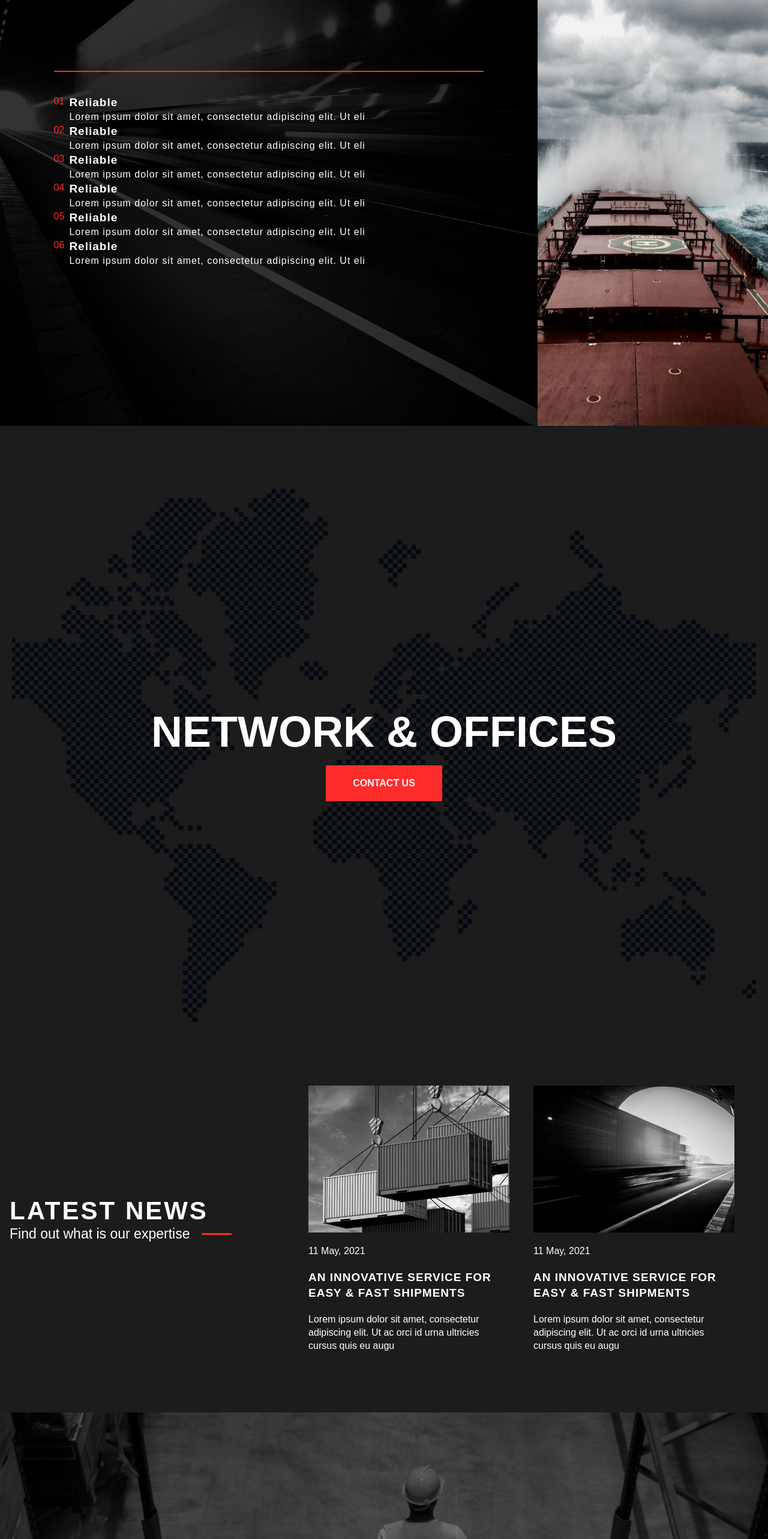
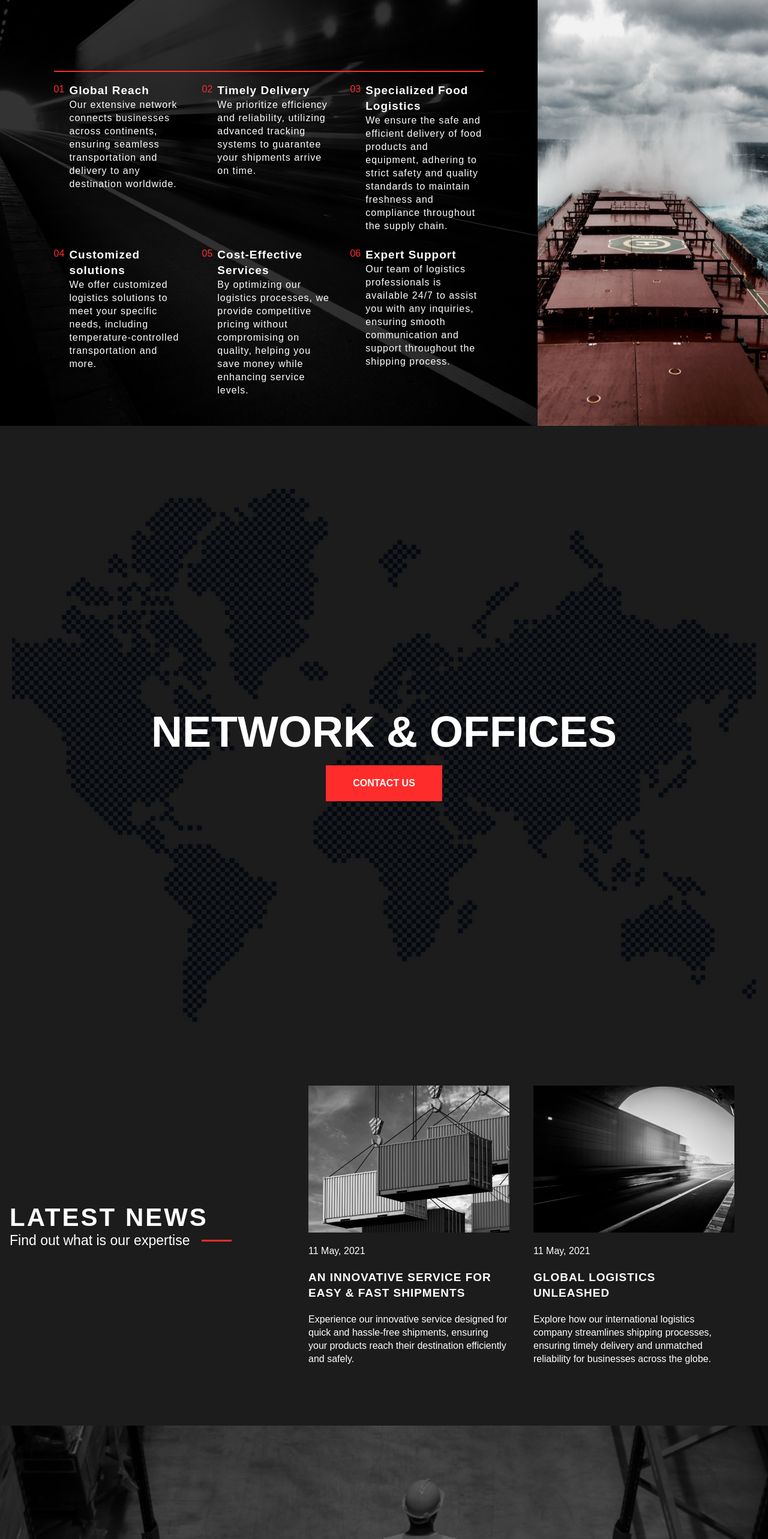
Before and after one commit to Shirobokov-aa/landing-diegooffcorp.com, a Next.js app in the folder main/: page / in a window 1280 px wide. Shown: the part 1160-3726 px from the top of the page at 60% size. Built offline with nearby package versions, Linux system fonts and the light colour scheme.

Commit message:
fix: content

```diff
--- a/main/src/app/about/page.tsx
+++ b/main/src/app/about/page.tsx
@@ -27,9 +27,6 @@ export default function Home() {
         <div className="max-w-[1440px] mx-auto px-5">
           <div className="flex lg:flex-row flex-col ">
             <div className="lg:max-w-[50%] w-full">
-              <div className="font-[work_sans,_sans-serif] text-[16px] leading-[22px]">
-                Doloremque laudantium, totam rem aperiam, eaque ipsa
-              </div>
               <ul>
                 <li className="flex items-center text-[#ffffff] font-[Syne] text-[15px] tracking-[1.7px] font-bold p-2">
                   <span className="w-[10px] h-[10px] top-[8px] rounded-[25px] bg-[#FF2C2C] mr-2"></span>
@@ -56,23 +53,23 @@ export default function Home() {
             <div className="lg:max-w-[50%] w-full">
               <div>
                 <p className="font-[work_sans,_sans-serif] text-[16px] leading-[22px]">
-                  Sed ut perspiciatis unde omnis iste natus error sit voluptatem
-                  accusantium doloremque laudantium, totam rem aperiam, eaque
-                  ipsa quae ab illo inventore veritatis et quasi architecto
-                  beatae vitae dicta sunt explicabo. Nemo enim ipsam voluptatem
-                  quia voluptas sit aspernatur aut odit aut fugit, sed quia
-                  consequuntur magni dolores eos qui ratione voluptatem sequi
-                  nesciunt. Neque porro quisquam est, qui dolorem ipsum quia
-                  dolor sit amet, consectetur, adipisci velit, sed quia non
-                  numquam eius modi tempora incidunt ut labore et dolore magnam
-                  aliquam quaerat voluptatem. Ut enim ad minima veniam, quis
-                  nostrum exercitationem ullam corporis suscipit laboriosam,
-                  nisi ut aliquid ex ea commodi consequatur?
-                </p>
-                <p className="font-[work_sans,_sans-serif] text-[16px] leading-[22px] pt-6">
-                  Quis autem vel eum iure reprehenderit qui adipisci velit, sed
-                  quia non numquam eius modi tempora incidunt ut labore et
-                  dolore magnam aliquam quaerat voluptatem.
+                  At our international logistics company, we pride ourselves on
+                  providing comprehensive services that encompass every aspect
+                  of the shipping process. Our expert packaging solutions ensure
+                  that your products are secured and protected for transit,
+                  minimizing the risk of damage. We also specialize in handling,
+                  employing skilled personnel and advanced equipment to ensure
+                  your goods are managed with utmost care throughout the
+                  shipping journey. Our efficient transportation services
+                  guarantee timely delivery across global destinations,
+                  leveraging a robust network of transportation modes. To
+                  further safeguard your shipments, we offer marine insurance,
+                  providing peace of mind against unforeseen events at sea.
+                  Additionally, our experienced team handles custom brokerage,
+                  streamlining the import and export processes to ensure
+                  compliance with international regulations. Together, these
+                  services make us a trusted partner in global logistics,
+                  committed to delivering excellence at every stage.
                 </p>
               </div>
             </div>
@@ -93,30 +90,33 @@ export default function Home() {
               <div className="flex">
                 <div className="text-[#ff2c2c]">01</div>
                 <div className="pl-2 font-[syne,_sans-serif] text-[19px] leading-[26px] not-italic tracking-[1px]">
-                  <span className="font-bold">Reliable</span>
+                  <span className="font-bold">Global Reach</span>
                   <div className="font-[work_sans,_sans-serif] text-[16px] leading-[22px]">
-                    Lorem ipsum dolor sit amet, consectetur adipiscing elit. Ut
-                    eli
+                    Our extensive network connects businesses across continents,
+                    ensuring seamless transportation and delivery to any
+                    destination worldwide.
                   </div>
                 </div>
               </div>
               <div className="flex py-4">
                 <div className="text-[#ff2c2c]">02</div>
                 <div className="pl-2 font-[syne,_sans-serif] text-[19px] leading-[26px] not-italic tracking-[1px]">
-                  <span className="font-bold">Reliable</span>
+                  <span className="font-bold">Timely Delivery</span>
                   <div className="font-[work_sans,_sans-serif] text-[16px] leading-[22px]">
-                    Lorem ipsum dolor sit amet, consectetur adipiscing elit. Ut
-                    eli
+                    We prioritize efficiency and reliability, utilizing advanced
+                    tracking systems to guarantee your shipments arrive on time.
                   </div>
                 </div>
               </div>
               <div className="flex">
                 <div className="text-[#ff2c2c]">03</div>
                 <div className="pl-2 font-[syne,_sans-serif] text-[19px] leading-[26px] not-italic tracking-[1px]">
-                  <span className="font-bold">Reliable</span>
+                  <span className="font-bold">Specialized Food Logistics</span>
                   <div className="font-[work_sans,_sans-serif] text-[16px] leading-[22px]">
-                    Lorem ipsum dolor sit amet, consectetur adipiscing elit. Ut
-                    eli
+                    We ensure the safe and efficient delivery of food products
+                    and equipment, adhering to strict safety and quality
+                    standards to maintain freshness and compliance throughout
+                    the supply chain.
                   </div>
                 </div>
               </div>
@@ -147,32 +147,35 @@ export default function Home() {
             </div>
             <div className="lg:max-w-[50%] w-full lg:pl-10 pl-0 lg:pt-0 pt-10">
               <div className="flex">
-                <div className="text-[#ff2c2c]">01</div>
+                <div className="text-[#ff2c2c]">04</div>
                 <div className="pl-2 font-[syne,_sans-serif] text-[19px] leading-[26px] not-italic tracking-[1px]">
-                  <span className="font-bold">Reliable</span>
+                  <span className="font-bold">Customized solutions</span>
                   <div className="font-[work_sans,_sans-serif] text-[16px] leading-[22px]">
-                    Lorem ipsum dolor sit amet, consectetur adipiscing elit. Ut
-                    eli
+                    We offer customized logistics solutions to meet your
+                    specific needs, including temperature-controlled
+                    transportation and more.
                   </div>
                 </div>
               </div>
               <div className="flex py-4">
-                <div className="text-[#ff2c2c]">02</div>
+                <div className="text-[#ff2c2c]">05</div>
                 <div className="pl-2 font-[syne,_sans-serif] text-[19px] leading-[26px] not-italic tracking-[1px]">
-                  <span className="font-bold">Reliable</span>
+                  <span className="font-bold">Cost-Effective Services</span>
                   <div className="font-[work_sans,_sans-serif] text-[16px] leading-[22px]">
-                    Lorem ipsum dolor sit amet, consectetur adipiscing elit. Ut
-                    eli
+                    By optimizing our logistics processes, we provide
+                    competitive pricing without compromising on quality, helping
+                    you save money while enhancing service levels.
                   </div>
                 </div>
               </div>
               <div className="flex">
-                <div className="text-[#ff2c2c]">03</div>
+                <div className="text-[#ff2c2c]">06</div>
                 <div className="pl-2 font-[syne,_sans-serif] text-[19px] leading-[26px] not-italic tracking-[1px]">
-                  <span className="font-bold">Reliable</span>
+                  <span className="font-bold">Expert Support</span>
                   <div className="font-[work_sans,_sans-serif] text-[16px] leading-[22px]">
-                    Lorem ipsum dolor sit amet, consectetur adipiscing elit. Ut
-                    eli
+                    Our team of logistics professionals is available 24/7 to
+                    assist you with any inquiries, ensuring smooth communication
+                    and support throughout the shipping process.
                   </div>
                 </div>
               </div>
--- a/main/src/app/news/page.tsx
+++ b/main/src/app/news/page.tsx
@@ -24,7 +24,7 @@ export default function Home() {
           <div className="lg:max-w-[33%] w-full mr-10 group">
             <div>
               <Image
-                src="/img/news-1.jpg"
+                src="/img/news-3.jpg"
                 alt="news"
                 width={500}
                 height={300}
@@ -38,8 +38,10 @@ export default function Home() {
               SkyCargo marks key freighter anniversaries
             </div>
             <div className="font-[work_sans,_sans-serif] text-[16px] leading-[22px] mt-[20px]">
-              Lorem ipsum dolor sit amet, consectetur adipiscing elit. Ut ac
-              orci id urna ultricies cursus quis eu augu
+              SkyCargo celebrates significant milestones in its freighter
+              operations, showcasing its commitment to enhancing global
+              logistics and providing reliable air cargo solutions for customers
+              worldwide.
             </div>
           </div>
           <div className="lg:max-w-[33%] lg:pt-0 pt-10 w-full mr-10 group">
@@ -56,17 +58,18 @@ export default function Home() {
               11 May, 2021
             </div>
             <div className="font-[syne,_sans-serif] text-[19px] leading-[26px] font-bold tracking-[1px] uppercase group-hover:text-[#ff2c2c] transition-all duration-300">
-              Transportation coordinated by qualified staff
+              Global logistics unleashed
             </div>
             <div className="font-[work_sans,_sans-serif] text-[16px] leading-[22px] mt-[20px]">
-              Lorem ipsum dolor sit amet, consectetur adipiscing elit. Ut ac
-              orci id urna ultricies cursus quis eu augu
+              Explore how our international logistics company streamlines
+              shipping processes, ensuring timely delivery and unmatched
+              reliability for businesses across the globe.
             </div>
           </div>
           <div className="lg:max-w-[33%] lg:pt-0 pt-10 w-full mr-10 group">
             <div>
               <Image
-                src="/img/news-3.jpg"
+                src="/img/news-1.jpg"
                 alt="news"
                 width={500}
                 height={300}
@@ -80,8 +83,9 @@ export default function Home() {
               An innovative service for easy & Fast shipments
             </div>
             <div className="font-[work_sans,_sans-serif] text-[16px] leading-[22px] mt-[20px]">
-              Lorem ipsum dolor sit amet, consectetur adipiscing elit. Ut ac
-              orci id urna ultricies cursus quis eu augu
+              Experience our innovative service designed for quick and
+              hassle-free shipments, ensuring your products reach their
+              destination efficiently and safely.
             </div>
           </div>
         </div>
@@ -102,11 +106,13 @@ export default function Home() {
                   11 May, 2021
                 </div>
                 <div className="font-[syne,_sans-serif] text-[19px] leading-[26px] font-bold tracking-[1px] uppercase group-hover:text-[#ff2c2c] transition-all duration-300">
-                  SkyCargo marks key freighter anniversaries
+                  Expert Guidance for International Shipping Success
                 </div>
                 <div className="font-[work_sans,_sans-serif] text-[16px] leading-[22px] mt-[20px]">
-                  Lorem ipsum dolor sit amet, consectetur adipiscing elit. Ut ac
-                  orci id urna ultricies cursus quis eu augu
+                  Our experienced professionals provide expert guidance in
+                  navigating international shipping regulations and processes,
+                  ensuring your goods are transported efficiently and
+                  compliantly worldwide.
                 </div>
               </div>
             </div>
@@ -127,11 +133,12 @@ export default function Home() {
               11 May, 2021
             </div>
             <div className="font-[syne,_sans-serif] text-[19px] leading-[26px] font-bold tracking-[1px] uppercase group-hover:text-[#ff2c2c] transition-all duration-300">
-              SkyCargo marks key freighter anniversaries
+              Efficient Logistics Solutions Tailored to Your Needs
             </div>
             <div className="font-[work_sans,_sans-serif] text-[16px] leading-[22px] mt-[20px]">
-              Lorem ipsum dolor sit amet, consectetur adipiscing elit. Ut ac
-              orci id urna ultricies cursus quis eu augu
+              Our logistics team crafts personalized transportation strategies
+              to optimize your supply chain, ensuring timely delivery and
+              seamless coordination throughout the shipping process.
             </div>
           </div>
           <div className="lg:max-w-[33%] lg:pt-0 pt-10 w-full mr-10 group">
@@ -151,8 +158,9 @@ export default function Home() {
               Transportation coordinated by qualified staff
             </div>
             <div className="font-[work_sans,_sans-serif] text-[16px] leading-[22px] mt-[20px]">
-              Lorem ipsum dolor sit amet, consectetur adipiscing elit. Ut ac
-              orci id urna ultricies cursus quis eu augu
+              Our transportation services are expertly managed by qualified
+              staff, ensuring efficient logistics solutions that meet your needs
+              while prioritizing safety and reliability in every shipment.
             </div>
           </div>
           <div className="lg:max-w-[33%] lg:pt-0 pt-10 w-full mr-10 group">
@@ -169,11 +177,12 @@ export default function Home() {
               11 May, 2021
             </div>
             <div className="font-[syne,_sans-serif] text-[19px] leading-[26px] font-bold tracking-[1px] uppercase group-hover:text-[#ff2c2c] transition-all duration-300">
-              An innovative service for easy & Fast shipments
+              Reliable Freight Management for Global Shipping
             </div>
             <div className="font-[work_sans,_sans-serif] text-[16px] leading-[22px] mt-[20px]">
-              Lorem ipsum dolor sit amet, consectetur adipiscing elit. Ut ac
-              orci id urna ultricies cursus quis eu augu
+              We offer dependable freight management services, handling
+              everything from documentation to delivery, guaranteeing your cargo
+              reaches its destination safely and on schedule.
             </div>
           </div>
         </div>
--- a/main/src/components/Main.tsx
+++ b/main/src/components/Main.tsx
@@ -55,65 +55,75 @@ function Main() {
               className="-z-50"
             />
             <div className="inset-0 flex">
-              <div className="w-[80%] mx-auto h-[2px] bg-[#ff2c2c] lg:mt-52 mt-10">
-                <div className="lg:grid-cols-3 grid-cols-1 gap-6 mt-10">
+              <div className="lg:w-[80%] w-full mx-auto h-[2px] bg-[#ff2c2c] lg:mt-52 mt-2">
+                <div className="grid lg:grid-cols-3 grid-cols-1 gap-6 mt-5">
                   <div className="flex">
                     <div className="text-[#ff2c2c]">01</div>
                     <div className="pl-2 font-[syne,_sans-serif] lg:text-[19px] text-[16px] leading-[26px] not-italic tracking-[1px]">
-                      <span className="font-bold">Reliable</span>
+                      <span className="font-bold">Global Reach</span>
                       <div className="font-[work_sans,_sans-serif] text-[16px] leading-[22px]">
-                        Lorem ipsum dolor sit amet, consectetur adipiscing elit.
-                        Ut eli
+                        Our extensive network connects businesses across
+                        continents, ensuring seamless transportation and
+                        delivery to any destination worldwide.
                       </div>
                     </div>
                   </div>
                   <div className="flex">
                     <div className="text-[#ff2c2c]">02</div>
                     <div className="pl-2 font-[syne,_sans-serif] text-[19px] leading-[26px] not-italic tracking-[1px]">
-                      <span className="font-bold">Reliable</span>
+                      <span className="font-bold">Timely Delivery</span>
                       <div className="font-[work_sans,_sans-serif] text-[16px] leading-[22px]">
-                        Lorem ipsum dolor sit amet, consectetur adipiscing elit.
-                        Ut eli
+                        We prioritize efficiency and reliability, utilizing
+                        advanced tracking systems to guarantee your shipments
+                        arrive on time.
                       </div>
                     </div>
                   </div>
                   <div className="flex">
                     <div className="text-[#ff2c2c]">03</div>
                     <div className="pl-2 font-[syne,_sans-serif] text-[19px] leading-[26px] not-italic tracking-[1px]">
-                      <span className="font-bold">Reliable</span>
+                      <span className="font-bold">
+                        Specialized Food Logistics
+                      </span>
                       <div className="font-[work_sans,_sans-serif] text-[16px] leading-[22px]">
-                        Lorem ipsum dolor sit amet, consectetur adipiscing elit.
-                        Ut eli
+                        We ensure the safe and efficient delivery of food
+                        products and equipment, adhering to strict safety and
+                        quality standards to maintain freshness and compliance
+                        throughout the supply chain.
                       </div>
                     </div>
                   </div>
                   <div className="flex">
                     <div className="text-[#ff2c2c]">04</div>
                     <div className="pl-2 font-[syne,_sans-serif] text-[19px] leading-[26px] not-italic tracking-[1px]">
-                      <span className="font-bold">Reliable</span>
+                      <span className="font-bold">Customized solutions</span>
                       <div className="font-[work_sans,_sans-serif] text-[16px] leading-[22px]">
-                        Lorem ipsum dolor sit amet, consectetur adipiscing elit.
-                        Ut eli
+                        We offer customized logistics solutions to meet your
+                        specific needs, including temperature-controlled
+                        transportation and more.
                       </div>
                     </div>
                   </div>
                   <div className="flex">
                     <div className="text-[#ff2c2c]">05</div>
                     <div className="pl-2 font-[syne,_sans-serif] text-[19px] leading-[26px] not-italic tracking-[1px]">
-                      <span className="font-bold">Reliable</span>
+                      <span className="font-bold">Cost-Effective Services</span>
                       <div className="font-[work_sans,_sans-serif] text-[16px] leading-[22px]">
-                        Lorem ipsum dolor sit amet, consectetur adipiscing elit.
-                        Ut eli
+                        By optimizing our logistics processes, we provide
+                        competitive pricing without compromising on quality,
+                        helping you save money while enhancing service levels.
                       </div>
                     </div>
                   </div>
-                  <div className="flex">
+                  <div className="lg:flex hidden">
                     <div className="text-[#ff2c2c]">06</div>
                     <div className="pl-2 font-[syne,_sans-serif] text-[19px] leading-[26px] not-italic tracking-[1px]">
-                      <span className="font-bold">Reliable</span>
+                      <span className="font-bold">Expert Support</span>
                       <div className="font-[work_sans,_sans-serif] text-[16px] leading-[22px]">
-                        Lorem ipsum dolor sit amet, consectetur adipiscing elit.
-                        Ut eli
+                        Our team of logistics professionals is available 24/7 to
+                        assist you with any inquiries, ensuring smooth
+                        communication and support throughout the shipping
+                        process.
                       </div>
                     </div>
                   </div>
@@ -180,8 +190,9 @@ function Main() {
                 An innovative service for easy & Fast shipments
               </div>
               <div className="font-[work_sans,_sans-serif] text-[16px] leading-[22px] mt-[20px]">
-                Lorem ipsum dolor sit amet, consectetur adipiscing elit. Ut ac
-                orci id urna ultricies cursus quis eu augu
+                Experience our innovative service designed for quick and
+                hassle-free shipments, ensuring your products reach their
+                destination efficiently and safely.
               </div>
             </Link>
             <Link href="/news" className="max-w-[335px] mr-10 group">
@@ -198,11 +209,12 @@ function Main() {
                 11 May, 2021
               </div>
               <div className="font-[syne,_sans-serif] text-[19px] leading-[26px] font-bold tracking-[1px] uppercase group-hover:text-[#ff2c2c] transition-all duration-300">
-                An innovative service for easy & Fast shipments
+                Global logistics unleashed
               </div>
               <div className="font-[work_sans,_sans-serif] text-[16px] leading-[22px] mt-[20px]">
-                Lorem ipsum dolor sit amet, consectetur adipiscing elit. Ut ac
-                orci id urna ultricies cursus quis eu augu
+                Explore how our international logistics company streamlines
+                shipping processes, ensuring timely delivery and unmatched
+                reliability for businesses across the globe.
               </div>
             </Link>
           </div>
```
Also changed, not shown: main/src/app/contact/page.tsx (+8 -9 lines), main/src/components/Footer.tsx (+50 -17 lines), 1 other file (tests, documents, lock files or other folders).
